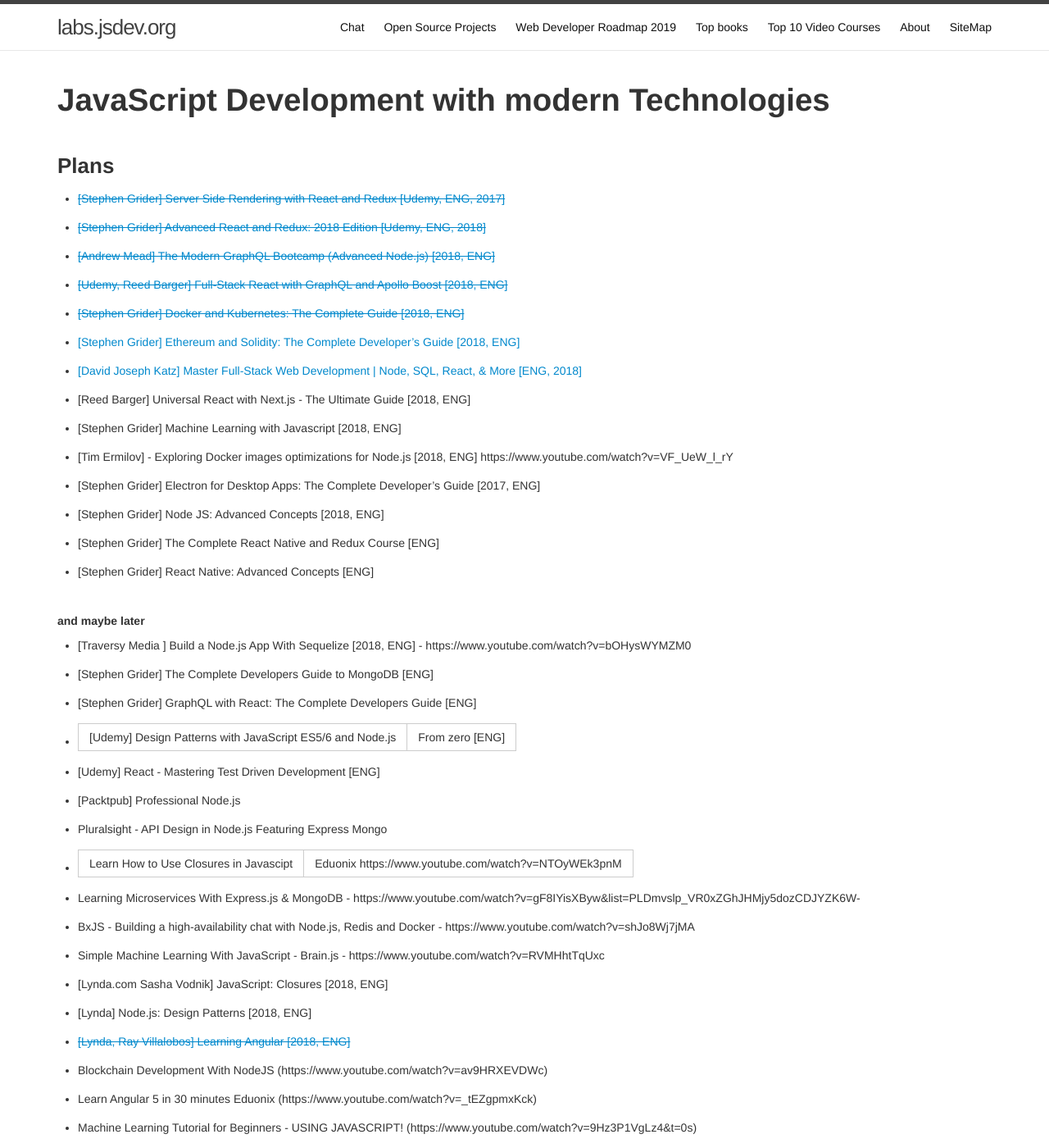
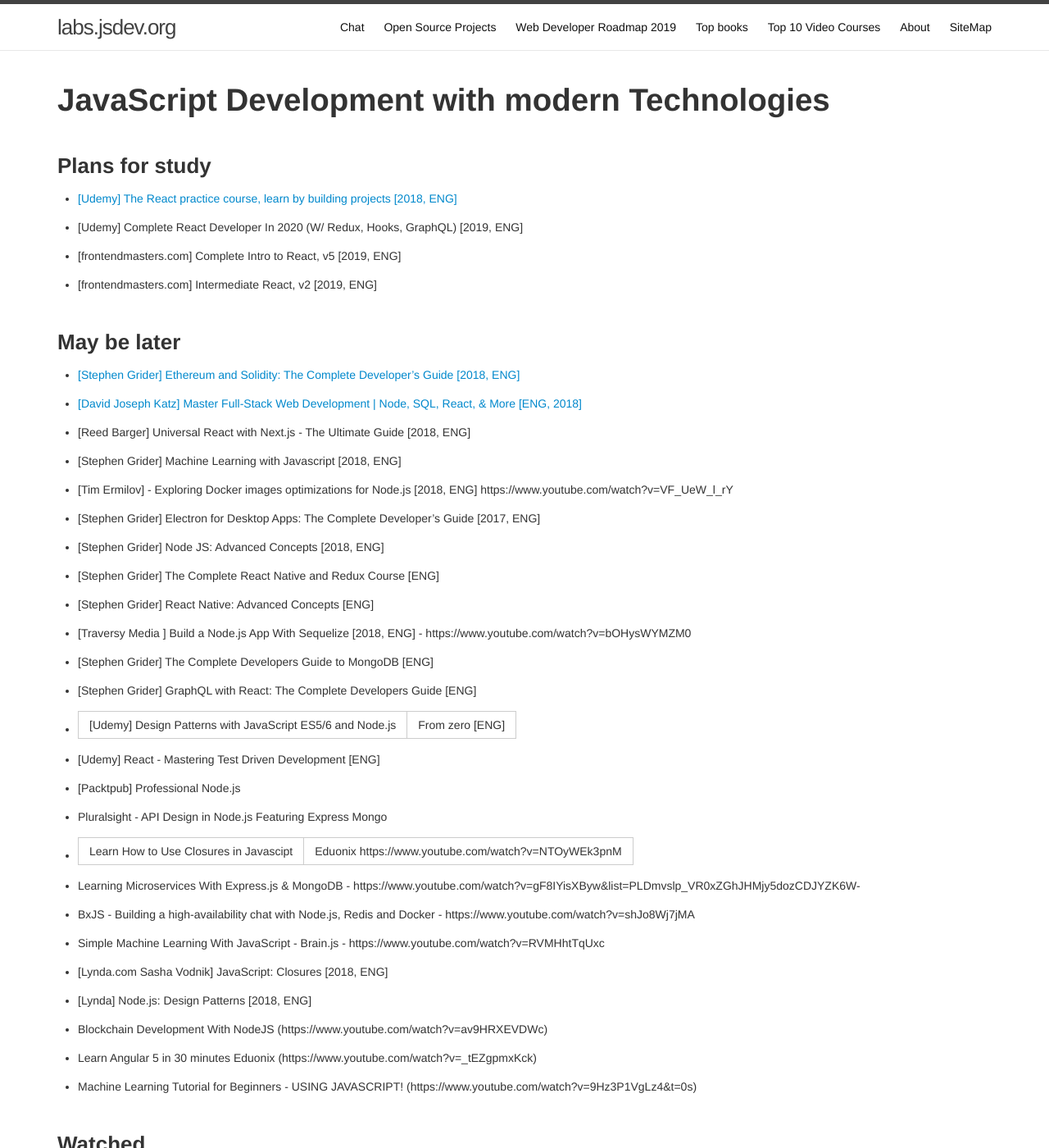
Before and after one commit to webmakaka/labs.jsdev.org, a Jekyll site: the page built from website/00-index.md, in a window 1280 px wide and 1400 px high. Shown: the whole window at 82% size. Built offline with Jekyll 4.4.1, drawn with Linux system fonts in a browser that asks for light colours; some of the changed text lies outside the part shown.

Commit message:
plans updated

```diff
--- a/_includes/footer.html
+++ b/_includes/footer.html
@@ -1,8 +1,5 @@
 <footer class="site-footer">
-
   <div class="wrapper">
-
-
     <!-- disquss -->
 
     <!-- disquss -->
@@ -15,9 +12,12 @@
       <a href="https://jsdev.org">jsdev.org</a> ||
       <a href="https://javadev.org">javadev.org</a>
     </h2>
-        <p align="center">Opensource project with codes on
+    <p align="center">
+      Opensource project with codes on
       <a href="https://github.com/marley-nodejs/labs.jsdev.org">github</a>.
     </p>
+    <h2 class="footer-heading" align="center">
+      telegram group: https://t.me/jsdev_org
+    </h2>
   </div>
-
 </footer>
--- a/website/00-index.md
+++ b/website/00-index.md
@@ -8,21 +8,23 @@ permalink: /
 
 <br/>
 
-### Plans
+### Plans for study
 
-- <a href="https://github.com/marley-nodejs/Server-Side-Rendering-with-React-and-Redux" rel="nofollow">~~[Stephen Grider] Server Side Rendering with React and Redux [Udemy, ENG, 2017]~~</a>
+- <a href="https://github.com/marley-nodejs/The-React-Practice-Course-Learn-by-Building-Projects" rel="nofollow">[Udemy] The React practice course, learn by building projects [2018, ENG]</a>
 
-- <a href="https://github.com/marley-nodejs/Advanced-React-and-Redux-2018-Edition" rel="nofollow">~~[Stephen Grider] Advanced React and Redux: 2018 Edition [Udemy, ENG, 2018]~~</a>
+- [Udemy] Complete React Developer In 2020 (W/ Redux, Hooks, GraphQL) [2019, ENG]
 
-- <a href="https://github.com/marley-nodejs/The-Modern-GraphQL-Bootcamp" rel="nofollow">~~[Andrew Mead] The Modern GraphQL Bootcamp (Advanced Node.js) [2018, ENG]~~</a>
+- [frontendmasters.com] Complete Intro to React, v5 [2019, ENG]
 
-- <a href="https://github.com/marley-nodejs/Full-Stack-React-with-GraphQL-and-Apollo-Boost" rel="nofollow">~~[Udemy, Reed Barger] Full-Stack React with GraphQL and Apollo Boost [2018, ENG]~~</a>
+- [frontendmasters.com] Intermediate React, v2 [2019, ENG]
 
-- <a href="https://github.com/marley-nodejs/Docker-and-Kubernetes-The-Complete-Guide" rel="nofollow">~~[Stephen Grider] Docker and Kubernetes: The Complete Guide [2018, ENG]~~</a>
+<br/>
 
-* <a href="https://github.com/marley-nodejs/Ethereum-and-Solidity-The-Complete-Developers-Guide" rel="nofollow">[Stephen Grider] Ethereum and Solidity: The Complete Developer's Guide [2018, ENG]</a>
+### May be later
 
-* <a href="https://github.com/marley-nodejs/Master-Full-Stack-Web-Development-Node-SQL-React-and-More" rel="nofollow">[David Joseph Katz] Master Full-Stack Web Development | Node, SQL, React, &amp; More [ENG, 2018]</a>
+- <a href="https://github.com/marley-nodejs/Ethereum-and-Solidity-The-Complete-Developers-Guide" rel="nofollow">[Stephen Grider] Ethereum and Solidity: The Complete Developer's Guide [2018, ENG]</a>
+
+- <a href="https://github.com/marley-nodejs/Master-Full-Stack-Web-Development-Node-SQL-React-and-More" rel="nofollow">[David Joseph Katz] Master Full-Stack Web Development | Node, SQL, React, &amp; More [ENG, 2018]</a>
 
 * [Reed Barger] Universal React with Next.js - The Ultimate Guide [2018, ENG]
 
@@ -37,10 +39,6 @@ permalink: /
 * [Stephen Grider] The Complete React Native and Redux Course [ENG]
 
 * [Stephen Grider] React Native: Advanced Concepts [ENG]
-
-<br/>
-
-**and maybe later**
 
 - [Traversy Media
   ] Build a Node.js App With Sequelize [2018, ENG] - https://www.youtube.com/watch?v=bOHysWYMZM0
@@ -65,33 +63,33 @@ permalink: /
 - [Lynda.com Sasha Vodnik] JavaScript: Closures [2018, ENG]
 - [Lynda] Node.js: Design Patterns [2018, ENG]
 
-- <a href="https://github.com/planetoftheweb/learnangular5" rel="nofollow">~~[Lynda, Ray Villalobos] Learning Angular [2018, ENG]~~</a>
-- Blockchain Development With NodeJS (https://www.youtube.com/watch?v=av9HRXEVDWc)
-- Learn Angular 5 in 30 minutes Eduonix (https://www.youtube.com/watch?v=_tEZgpmxKck)
-- Machine Learning Tutorial for Beginners - USING JAVASCRIPT! (https://www.youtube.com/watch?v=9Hz3P1VgLz4&t=0s)
+* Blockchain Development With NodeJS (https://www.youtube.com/watch?v=av9HRXEVDWc)
+* Learn Angular 5 in 30 minutes Eduonix (https://www.youtube.com/watch?v=_tEZgpmxKck)
+* Machine Learning Tutorial for Beginners - USING JAVASCRIPT! (https://www.youtube.com/watch?v=9Hz3P1VgLz4&t=0s)
 
 <br/>
 
-**and watch again**
+### Watched
+
+- <a href="https://github.com/marley-nodejs/Server-Side-Rendering-with-React-and-Redux" rel="nofollow">~~[Stephen Grider] Server Side Rendering with React and Redux [Udemy, ENG, 2017]~~</a>
+
+- <a href="https://github.com/marley-nodejs/Advanced-React-and-Redux-2018-Edition" rel="nofollow">~~[Stephen Grider] Advanced React and Redux: 2018 Edition [Udemy, ENG, 2018]~~</a>
+
+- <a href="https://github.com/marley-nodejs/The-Modern-GraphQL-Bootcamp" rel="nofollow">~~[Andrew Mead] The Modern GraphQL Bootcamp (Advanced Node.js) [2018, ENG]~~</a>
+
+- <a href="https://github.com/marley-nodejs/Full-Stack-React-with-GraphQL-and-Apollo-Boost" rel="nofollow">~~[Udemy, Reed Barger] Full-Stack React with GraphQL and Apollo Boost [2018, ENG]~~</a>
+
+- <a href="https://github.com/marley-nodejs/Docker-and-Kubernetes-The-Complete-Guide" rel="nofollow">~~[Stephen Grider] Docker and Kubernetes: The Complete Guide [2018, ENG]~~</a>
+
+- <a href="https://github.com/marley-nodejs/learning-full-stack-javascript-development-mongodb-node-and-react" rel="nofollow">~~[Samer Buna] Learning Full-Stack JavaScript Development: MongoDB, Node and React [2016, ENG]~~</a>
+
+- ~~Creating Apps With Angular, Node, and Token Authentication [2014, ENG]~~
+
+* <a href="https://github.com/planetoftheweb/learnangular5" rel="nofollow">~~[Lynda, Ray Villalobos] Learning Angular [2018, ENG]~~</a>
 
 <br/>
 
-- ~~Docker for Web Developers [2016, ENG]~~
-
-- <a href="https://github.com/marley-nodejs/learning-full-stack-javascript-development-mongodb-node-and-react" rel="nofollow">~~[Samer Buna] Learning Full-Stack JavaScript Development: MongoDB, Node and React [2016, ENG]~~</a>
-- ~~Creating Apps With Angular, Node, and Token Authentication [2014, ENG]~~
-
-<br/>
-
-### Oracle MOOC: Soar higher with Oracle JavaScript Extension Toolkit (JET) 4.0 (2018)
-
-<div align="center">
-
-    <iframe width="853" height="480" src="https://www.youtube.com/embed/jiZh6ERmRkY" frameborder="0" allow="autoplay; encrypted-media" allowfullscreen></iframe>
-
-</div>
-
-<a href="https://apexapps.oracle.com/pls/apex/f?p=44785:149:0::::P149_EVENT_ID:5725">Link</a>
+**Join telegram group for discussions: https://t.me/jsdev_org**
 
 <br/>
 
```
Lines whose indentation alone changed are shown as unchanged.
